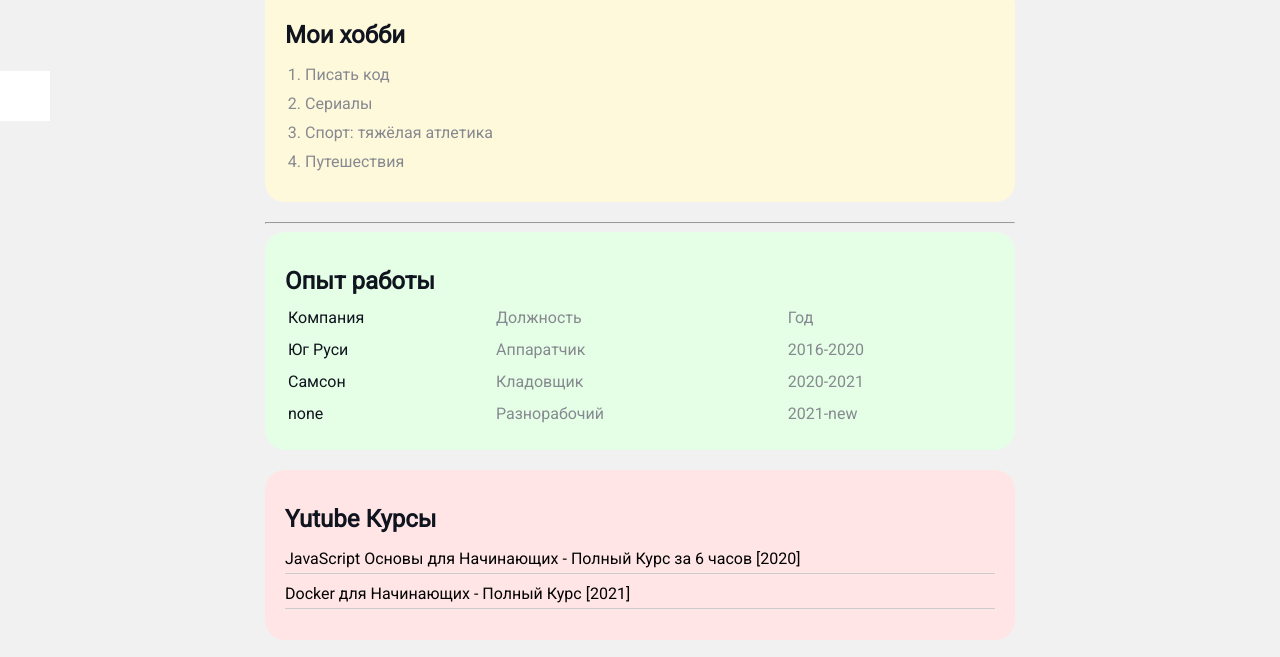
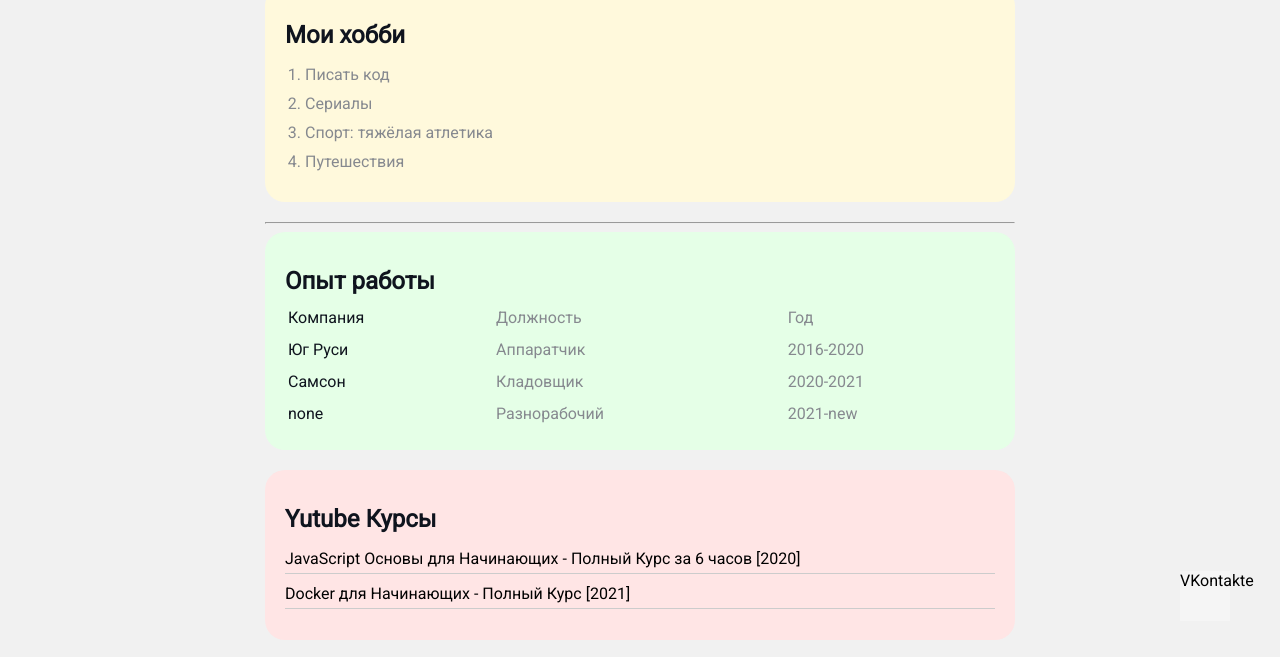
Before and after one commit to AndreyGavrilov1993/css, a plain HTML site: page index.html in a window 1280 px wide. Shown: the part 279-936 px from the top of the page. Drawn offline with Linux system fonts and the light colour scheme.

Commit message:
Add files via upload

```diff
--- a/index.html
+++ b/index.html
@@ -112,7 +112,10 @@
 
 
       <div class="position">
-        <div class="box"></div>
+        <div class="box">
+          <a href="https://vk.com/gavrilov_andrew_1993"
+            target="_blank">VKontakte</a>
+        </div>
       </div>
     </div>
 
--- a/style.css
+++ b/style.css
@@ -218,7 +218,8 @@ a:visited  {
 .box {
     position: /* absolute */ fixed;
     bottom: 50%;
-    left: 0px;
+    right: 50px;
+    top: 850px;
     /* top: /* 100px */ /* 50px; */
     /* right: */ /* 20px */ /* 50px; */
     /* border-radius: 50%; */
@@ -226,5 +227,5 @@ a:visited  {
     /* left: 0px; */
     width: 50px;
     height: 50px;
-    background: white;
+    background: rgb(245, 245, 245);
 }
```
